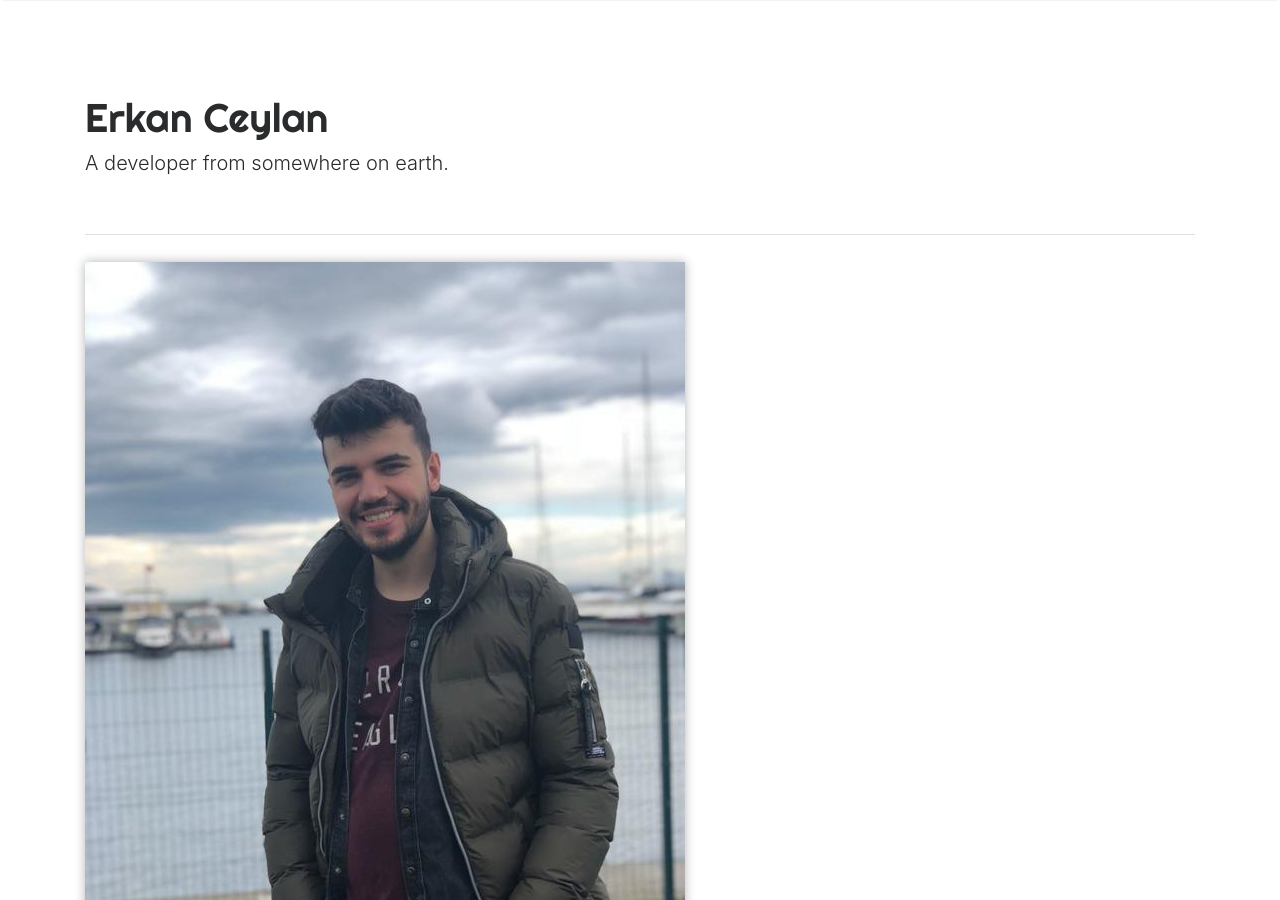
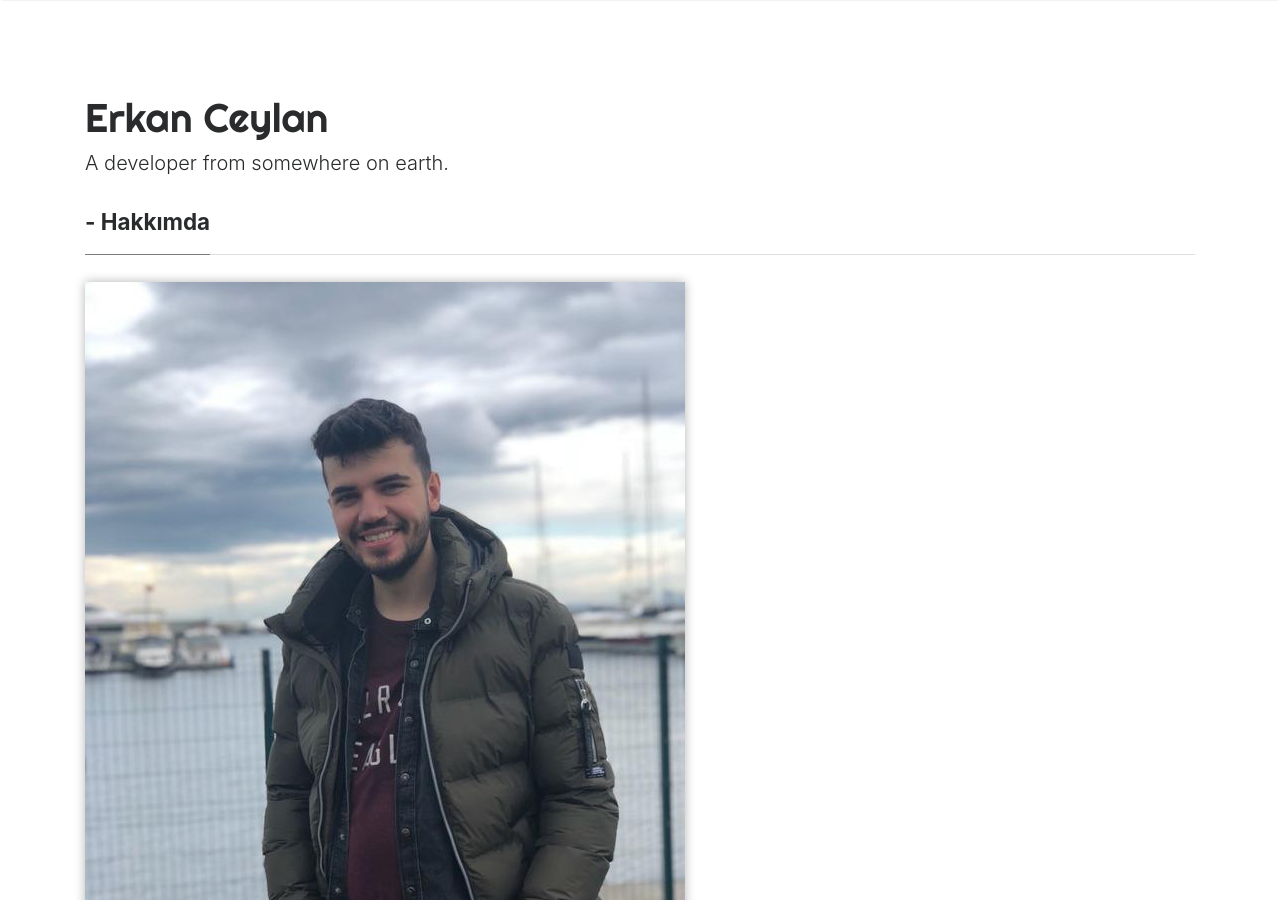
Before and after one commit to erkanceylan/blog, a Jekyll site: the page built from about.md, in a window 1280 px wide and 900 px high. Built offline with Jekyll 4.4.1, drawn with Linux system fonts in a browser that asks for light colours; our own code applies the rules of GitHub Pages for plain Markdown files; comment, search, counter and statistics services are not loaded; some of the changed text lies outside the part shown.

Commit message:
Update about.md

```diff
--- a/about.md
+++ b/about.md
@@ -1,6 +1,6 @@
 ---
 layout: page
-title: - Hakkımda
+title: "- Hakkımda"
 permalink: /about/
 comments: true
 ---
```
